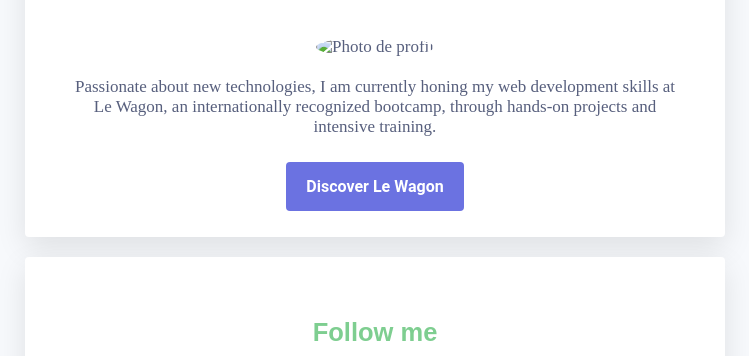
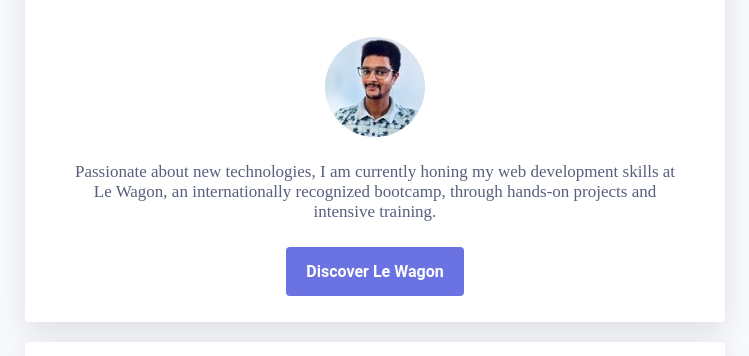
Before and after one commit to alioukonteye/profile, a plain HTML site: page index.html in a window 1280 px wide. Shown: the part 138-494 px from the top of the page, without its empty margins (265-1014 px from the left). Drawn offline with Linux system fonts and the light colour scheme; the site is published under a folder, as on GitHub Pages, so addresses that start at the root find nothing.

Commit message:
fix on profile image

```diff
--- a/index.html
+++ b/index.html
@@ -12,7 +12,7 @@
     <div class="container">
       <div class="card-white" id="introduction">
         <h1>Hello, I'm Aliou 😎</h1>
-        <img src="/images/profile.jpeg" class="img-circle" alt="Photo de profil">
+        <img src="profile/images/profile.jpeg" class="img-circle" alt="Photo de profil">
         <p>
           Passionate about new technologies, I am currently honing my web development skills at Le Wagon, an internationally recognized bootcamp, through hands-on projects and intensive training.
         </p>
```
